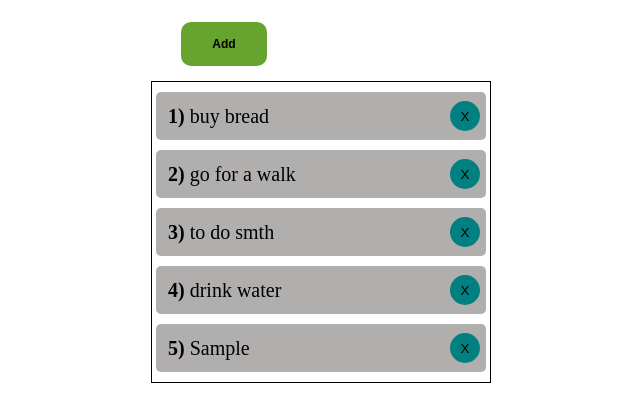
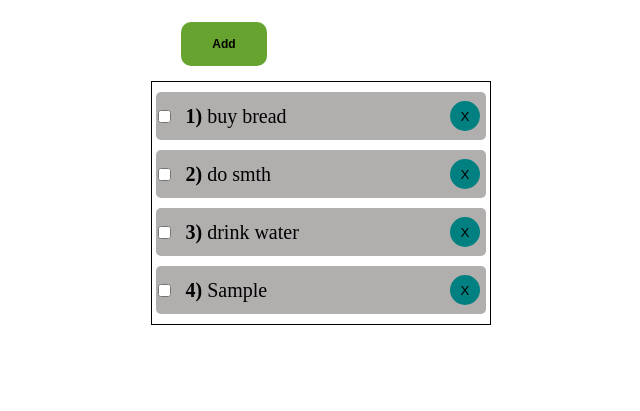
Before and after one commit to TM7777777/first-project, a plain HTML site: page index.html in a window 1280 px wide. Both pictures are taken after typing "Sample" into the empty fields and a click on the button "Add". Shown: the part 131-542 px from the top of the page, without its empty margins (319-959 px from the left). Drawn offline with Linux system fonts and the light colour scheme.

Commit message:
changed js code, added styles, fixed some bugs

```diff
--- a/app.js
+++ b/app.js
@@ -2,7 +2,11 @@ const button = document.querySelector('.addBtn');
 const input = document.querySelector('input');
 const list = document.querySelector('ul');
 
-let arr = ['buy bread', 'go for a walk', 'to do smth', 'drink water'];
+let todos = [
+  { id: 1, text: 'buy bread', status: false },
+  { id: 2, text: 'do smth', status: false },
+  { id: 3, text: 'drink water', status: false },
+];
 
 render();
 
@@ -13,11 +17,10 @@ button.addEventListener('click', function () {
     alert('it already exists');
   } else {
     verify();
-    arr.push(input.value);
+    todos.push({ id: todos.length + 1, text: input.value, status: false });
     input.value = '';
     render();
-    delBtn();
-    if (arr.length > 0) {
+    if (todos.length > 0) {
       document.getElementsByClassName('ul')[0].style.borderStyle = 'solid';
     }
   }
@@ -25,14 +28,18 @@ button.addEventListener('click', function () {
 
 function delBtn() {
   const delBtns = document.querySelectorAll('.del');
-  var delBtnsArr = Array.from(delBtns);
-  delBtnsArr.map((el) => {
+  Array.from(delBtns).map((el) => {
     el.addEventListener('click', function (e) {
-      const ind = +e.target.className.replace('del', '');
-      arr = arr.filter((el, id) => id !== ind);
-      render();
-      if (arr.length < 1) {
-        document.getElementsByClassName('ul')[0].style.borderStyle = 'none';
+      let ind = +e.target.className.replace('del', '');
+      if (document.getElementsByClassName(`val ${ind}`)[0].checked) {
+        todos = todos.filter((el) => el.id !== ind);
+        render();
+        console.log(todos, todos.length);
+        if (todos.length < 1) {
+          document.getElementsByClassName('ul')[0].style.borderStyle = 'none';
+        }
+      } else {
+        alert('agree ur decision');
       }
     });
   });
@@ -40,14 +47,16 @@ function delBtn() {
 
 function render() {
   list.innerHTML = '';
-  arr.map((el, ind) => {
-    list.innerHTML += `<li class='numb ${ind}'><span><b>${
-      ind + 1 + ')'
-    }</b> ${el}</span><button class="del ${ind}">X</button></li>`;
+  todos.map((el) => {
+    list.innerHTML += `<li class='numb ${el.id}'><input type="checkbox" value="${
+      el.status
+    }" class="val ${el.id}"><span><b>${el.id + ')'}</b> ${el.text}</span><button class="del ${
+      el.id
+    }">X</button></li>`;
     delBtn();
   });
 }
 
 function verify() {
-  return arr.some((el) => el === input.value);
+  return todos.some((el) => el.text === input.value);
 }
--- a/style.css
+++ b/style.css
@@ -16,6 +16,7 @@ li {
 }
 
 li span {
+  min-width: 130px;
   padding-left: 10px;
 }
 .container {
@@ -68,7 +69,7 @@ li span {
   height: 30px;
   width: 30px;
   padding: 4px;
-  margin: 4px;
+  margin: 4px 4px 4px 140px;
 }
 
 .del:hover {
```
Also changed, not shown: index.html (+0 -1 lines), 1 other file.
